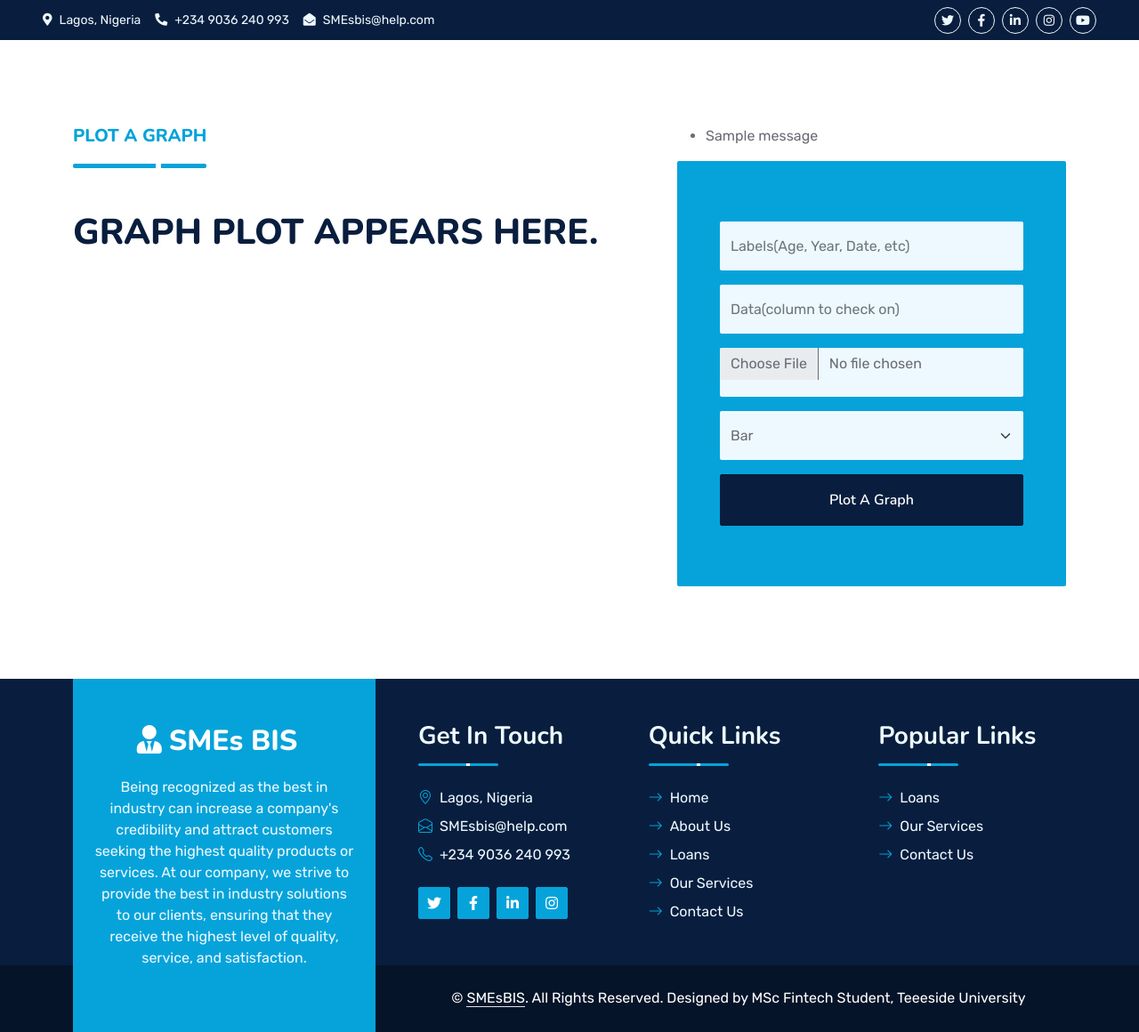
After one commit to kuhmasii/SMEs, a Django app: page /chart/ in a window 1280 px wide. The commit adds this page. Shown: the whole page at 89% size. Run offline with Django 4.2, Linux system fonts and the light colour scheme; tables that the repository leaves empty hold one stand-in row (values such as "Sample post"); one stand-in notice (Sample message) is shown; some libraries are stand-ins or nearby versions.

Commit message:
pushing updates on monitoring growth

```diff
--- a/main/templates/main/detail.html
+++ b/main/templates/main/detail.html
@@ -33,7 +33,9 @@
                 </div>
                 <!-- Blog Detail End -->
 
-
+                <h4>
+                    <a href="https://cip.smedan.gov.ng/providers/commercial" class="h5 fw-semi-bold d-flex align-items-center bg-light px-3 mb-0">Check Maximum Amount To Request</a>
+                </h4>
                 <!-- Prediction Start -->
                 <div class="bg-light rounded p-5">
                     <div class="section-title section-title-sm position-relative pb-3 mb-4">
--- /dev/null
+++ b/main/templates/main/monitoring.html
@@ -0,0 +1,89 @@
+{% extends 'base.html' %}
+{% load static %}
+
+{% block content %}
+    <!-- Quote Start -->
+    <div class="container-fluid py-5 wow fadeInUp" data-wow-delay="0.1s">
+        <div class="container py-5">
+            <div class="row g-5">
+                <div class="col-lg-7">
+                    <div class="section-title position-relative pb-3 mb-5">
+                        <h5 class="fw-bold text-primary text-uppercase">Plot A Graph</h5>
+                        <h1 class="mb-0"></h1>
+                    </div>
+                    <div class="row gx-3">
+                      {% if check %}
+                        <div>
+                          <canvas id="myChart"></canvas>
+                        </div>
+                          <script src="https://cdn.jsdelivr.net/npm/chart.js"></script>
+                          <script>
+                                const ctx = document.getElementById('myChart');
+
+                                new Chart(ctx, {
+                                  type: '{{ graph_type|safe }}',
+                                  data: {
+                                    labels: {{ labels|safe }},
+                                    datasets: [{
+                                      label: 'Plotting Graph data',
+                                      data: {{ data|safe }},
+                                      backgroundColor: [
+                                        'rgb(255, 99, 132)',
+                                        'rgb(54, 162, 235)',
+                                        'rgb(255, 205, 86)'
+                                      ],
+                                      borderWidth: 1
+                                    }]
+                                  },
+                                  options: {
+                                    scales: {
+                                      y: {
+                                        beginAtZero: true
+                                      }
+                                    }
+                                  }
+                                });
+                          </script>
+                      {% else %}
+                            <div>
+                              <h1 class="fw-bold text-uppercase">Graph Plot Appears Here.</h1>
+                            </div>
+                      {% endif %}
+                    </div>
+                </div>
+                <div class="col-lg-5">
+                    {% include 'messages.html' %}
+                    <div class="bg-primary rounded h-100 d-flex align-items-center p-5 wow zoomIn" data-wow-delay="0.9s">
+                        <form method="POST" enctype="multipart/form-data">
+                            <div class="row g-3">
+                                <div class="col-xl-12">
+                                    <input type="text" class="form-control bg-light border-0" placeholder="Labels(Age, Year, Date, etc)" style="height: 55px;" name='labels'>
+                                </div>
+                                <div class="col-12">
+                                    <input type="text" class="form-control bg-light border-0" placeholder="Data(column to check on)" style="height: 55px;" name="data">
+                                </div>
+                                <div class="col-12">
+                                   <input type="file" class="form-control bg-light border-0" style="height: 55px;" name="file">
+                                </div>
+                                <div class="col-12">
+                                  <select class="form-select bg-light border-0" style="height: 55px;" name="graph_type">
+                                      <option selected value="bar">Bar</option>
+                                        <option value="line">Line</option>
+                                        <option value="scatter">Scatter</option>
+                                        <option value="bubble">Bubble</option>
+                                    </select>
+                                </div>
+                                {% csrf_token %}
+                                <div class="col-12">
+                                    <button class="btn btn-dark w-100 py-3" type="submit">Plot A
+                                    Graph</button>
+                                </div>
+                            </div>
+                        </form>
+                    </div>
+                </div>
+            </div>
+        </div>
+    </div>
+    <!-- Quote End -->
+{% endblock content %}
--- a/main/urls.py
+++ b/main/urls.py
@@ -13,5 +13,6 @@ urlpatterns = [
     path('loan-detail/<int:loan_id>/', views.loan_detail, name='loan_detail'),
     path('blogs/<int:id>/', views.full_blog_details, name='full_blog_details'),
     path('services/', views.service, name='service'),
-    path('services/<str:service>/', views.service, name='service')
+    path('services/<str:service>/', views.service, name='service'),
+    path('chart/', views.chart, name='chart')
 ]
--- a/main/views.py
+++ b/main/views.py
@@ -3,9 +3,9 @@ from django.http import Http404
 from . models import Loan, Service, Blog
 from . forms import LoanPredForm
 from django.http import HttpResponse
-# from.utils import ohevalue, approvereject
-# import pandas as pd
-
+from django.contrib import messages
+import csv
+import io
 
 def index(request):
 	services = Service.objects.all()
@@ -110,3 +110,30 @@ def service(request, service=None):
 
 	context = {'service':service}
 	return render(request, 'main/services.html', context)
+
+
+def chart(request):
+
+	if request.method == 'POST':
+		data = request.POST.get('data')
+		labels = request.POST.get('labels')
+		file = request.FILES.get('file')
+		graph_type = request.POST.get('graph_type')
+
+		if not file or not file.name.endswith('.csv'):
+			messages.error(request, 'Upload a CSV File.')
+		else:
+			file_data = io.StringIO(file.read().decode('utf-8'))
+			reader = csv.DictReader(file_data)
+
+			if not labels or not data in next(reader).keys():
+				messages.error(request, "Column name must match the one on the File")
+			else:
+				data_,labels_ = [],[]
+				for x in reader:
+					data_.append(float(x[data]))
+					labels_.append(x[labels])
+				labels_ = list(set(labels_))
+				context = {'data':data_,'labels':labels_,'check':True, 'graph_type':graph_type}
+				return render(request, 'main/monitoring.html', context)
+	return render(request, 'main/monitoring.html', {'check': False})
--- a/smes/settings/production.py
+++ b/smes/settings/production.py
@@ -15,7 +15,7 @@ DATABASES = {
     }
 }
 
-CSRF_TRUSTED_ORIGINS = ['https://smes.up.railway.app', 'https://smesbis.up.railway.app']
+CSRF_TRUSTED_ORIGINS = ['https://smesbis.up.railway.app']
 # ==============================================================================
 # MEDIA FILES SETTINGS
 # ==============================================================================
--- a/templates/base.html
+++ b/templates/base.html
@@ -106,9 +106,9 @@
                                 <h3 class="text-light mb-0">Quick Links</h3>
                             </div>
                             <div class="link-animated d-flex flex-column justify-content-start">
-                                <a class="text-light mb-2" href="#"><i class="bi bi-arrow-right text-primary me-2"></i>Home</a>
+                                <a class="text-light mb-2" href="{% url 'main:index' %}"><i class="bi bi-arrow-right text-primary me-2"></i>Home</a>
                                 <a class="text-light mb-2" href="{% url 'main:about' %}"><i class="bi bi-arrow-right text-primary me-2"></i>About Us</a>
-                                <a class="text-light mb-2" href="#"><i class="bi bi-arrow-right text-primary me-2"></i>Loans</a>
+                                <a class="text-light mb-2" href="{% url 'main:index' %}"><i class="bi bi-arrow-right text-primary me-2"></i>Loans</a>
                                 <a class="text-light mb-2" href="{% url 'main:service' %}"><i class="bi bi-arrow-right text-primary me-2"></i>Our Services</a>
                                 <a class="text-light" href="#"><i class="bi bi-arrow-right text-primary me-2"></i>Contact Us</a>
                             </div>
@@ -118,7 +118,7 @@
                                 <h3 class="text-light mb-0">Popular Links</h3>
                             </div>
                             <div class="link-animated d-flex flex-column justify-content-start">
-                                <a class="text-light mb-2" href="#"><i class="bi bi-arrow-right text-primary me-2"></i>Loans</a>
+                                <a class="text-light mb-2" href="{% url 'main:index' %}"><i class="bi bi-arrow-right text-primary me-2"></i>Loans</a>
                                 <a class="text-light mb-2" href="{% url 'main:service' %}"><i class="bi bi-arrow-right text-primary me-2"></i>Our Services</a>
                                 <a class="text-light" href="#"><i class="bi bi-arrow-right text-primary me-2"></i>Contact Us</a>
                             </div>
--- /dev/null
+++ b/templates/messages.html
@@ -0,0 +1,7 @@
+{% if messages %}
+    <ul class="messages">
+        {% for message in messages %}
+            <li{% if message.tags %} class="{{ message.tags }}"{% endif %}>{{ message }}</li>
+        {% endfor %}
+    </ul>
+{% endif %}
```
Also changed, not shown: main/templates/main/blog.html (+13 -8 lines), main/templates/main/full_blog_detail.html (+0 -8 lines), db.sqlite3, media/images/POS-operator.jpg (added), media/images/corp-loan.jpg (added), media/images/working-cap-loan.jpg (added), requirements.txt (line endings or trailing spaces).
